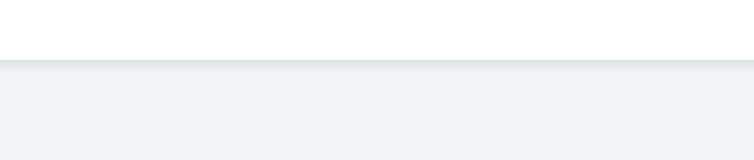
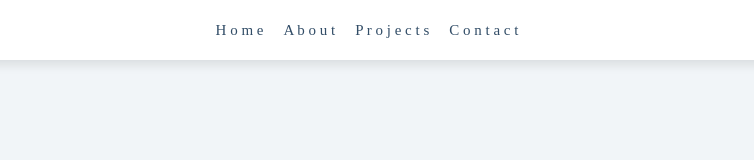
Before and after one commit to zxxng/VanillaJS-Study, a plain HTML site: page DAY4/zxxng/index.html in a window 1280 px wide. Shown: the full height of the page, 319-1073 px from the left. Drawn offline with Linux system fonts and the light colour scheme.

Commit message:
fix: 데스크탑 뷰에서 메뉴 안보이는 오류 해결

```diff
--- a/DAY4/zxxng/app.js
+++ b/DAY4/zxxng/app.js
@@ -1,6 +1,6 @@
 const toggleBtn = document.querySelector('.nav-toggle');
+const hide = document.querySelector('.hide');
 
 toggleBtn.addEventListener('click', () => {
-  const hide = document.querySelector('.hide');
   hide.classList.toggle('hide');
 });
--- a/DAY4/zxxng/style.css
+++ b/DAY4/zxxng/style.css
@@ -73,8 +73,7 @@ h1 img {
 }
 
 .hide {
-  max-height: 0px;
-  overflow: hidden;
+  display: none;
 }
 
 .menu {
```
